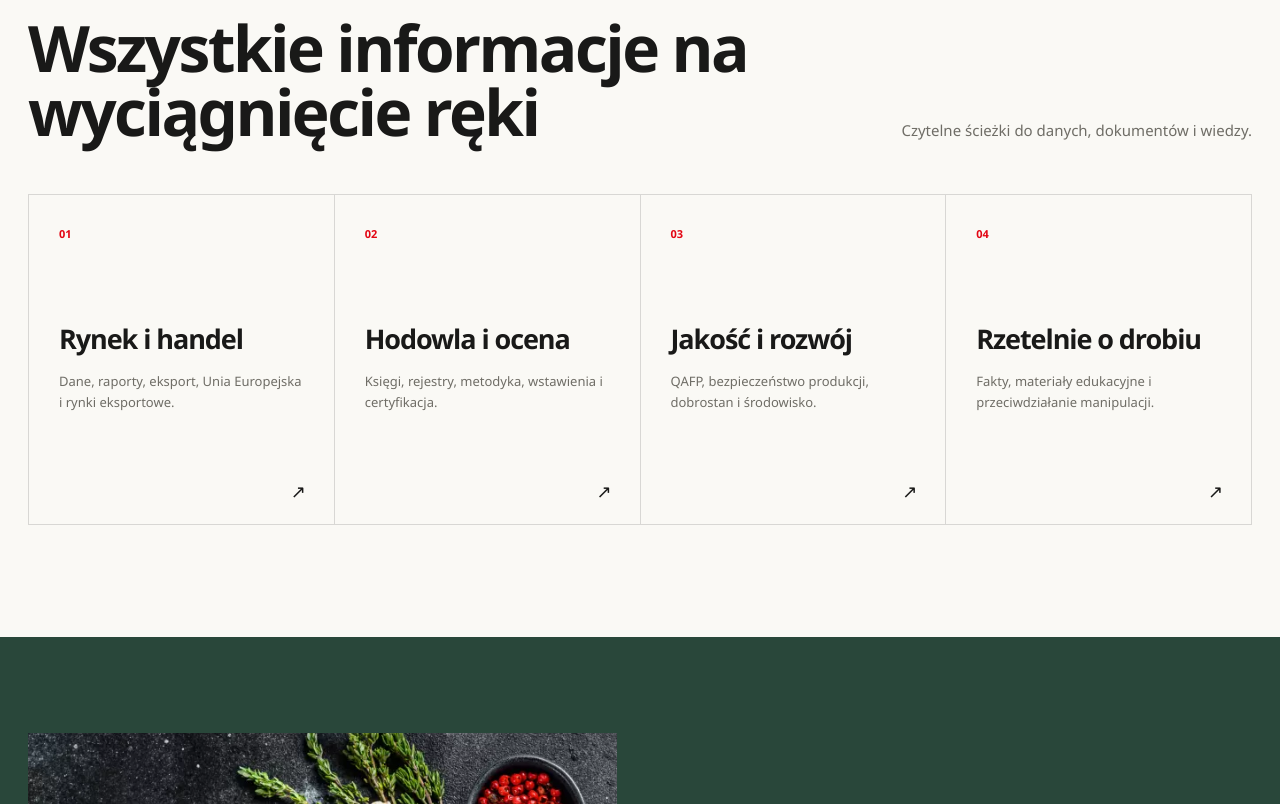
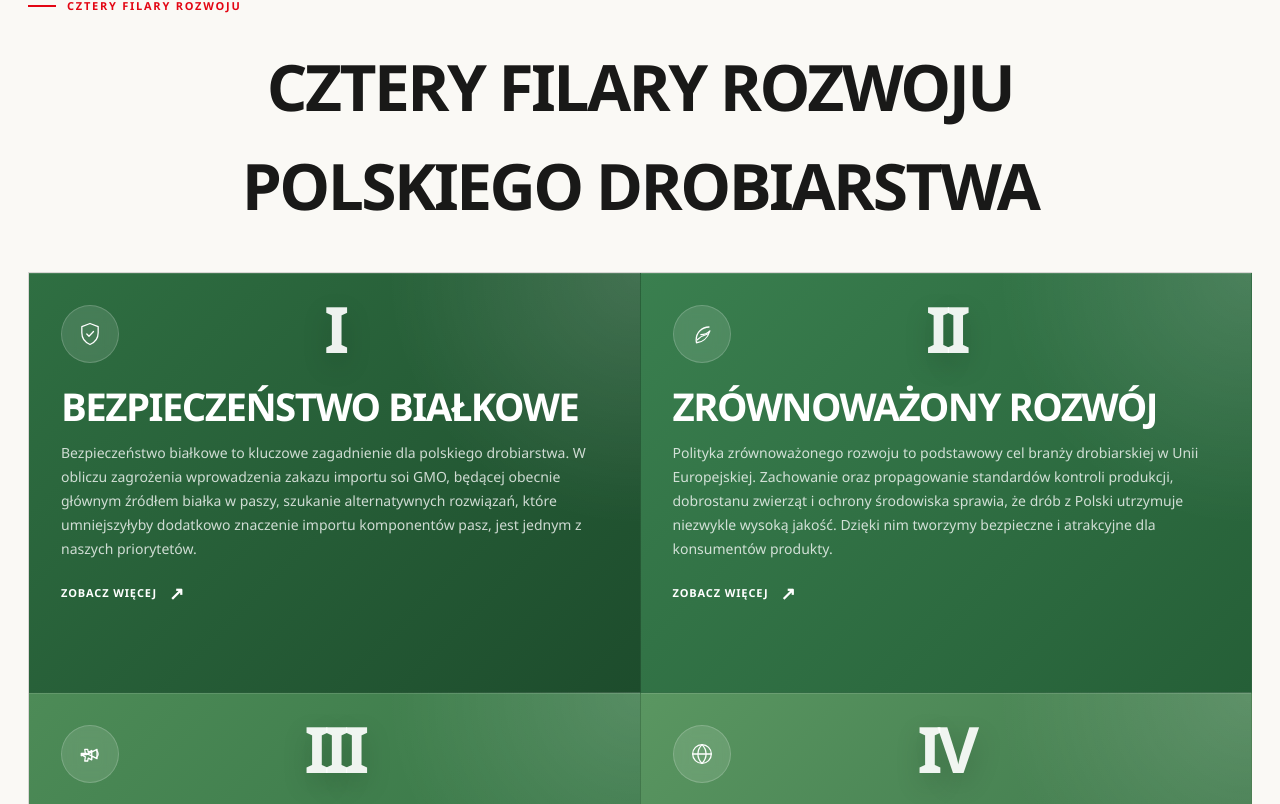
Before and after one commit to lekwetjk/github.io, a Next.js app: page / in a window 1280 px wide. Shown: the part 1156-1960 px from the top of the page. Built offline with nearby package versions, Linux system fonts and the light colour scheme; no server answers.

Commit message:
Update homepage pillars and board details

```diff
--- a/app/components/ArticleBody.tsx
+++ b/app/components/ArticleBody.tsx
@@ -38,15 +38,17 @@ const boardMembers: BoardPerson[] = [
     name: "Tomasz Szulc",
     role: "Wiceprezes Zarządu KRD-IG",
     company: "Krajowa Rada Drobiarstwa – Izba Gospodarcza",
-    address: "",
-    contact: "",
+    address: "ul. Powstańców 19, 86-050 Solec Kujawski",
+    contact: "sekretariat@drobex.com.pl",
+    email: "sekretariat@drobex.com.pl",
   },
   {
     name: "Adam Sojka",
     role: "Wiceprezes Zarządu KRD-IG",
     company: "Krajowa Rada Drobiarstwa – Izba Gospodarcza",
-    address: "",
-    contact: "",
+    address: "ul. Sokołowka 154, 08-110 Siedlce",
+    contact: "sekretariat@drosed.com.pl",
+    email: "sekretariat@drosed.com.pl",
   },
   {
     name: "Władysław Piasecki",
--- a/app/globals.css
+++ b/app/globals.css
@@ -432,6 +432,155 @@ summary:focus-visible {
   line-height: 1.55;
 }
 
+.stats-footnote {
+  margin: 0;
+  padding: 0 0 26px;
+  color: rgba(255, 255, 255, 0.72);
+  font-size: 12px;
+}
+
+.pillars-section {
+  padding: 88px 0 24px;
+}
+
+.pillars-intro.intro-row {
+  display: block;
+  margin-bottom: 36px;
+  text-align: center;
+}
+
+.pillars-intro.intro-row > div {
+  max-width: none;
+}
+
+.pillars-intro h2 {
+  margin: 0 auto;
+}
+
+.pillars-grid {
+  display: grid;
+  grid-template-columns: repeat(2, 1fr);
+  border-top: 1px solid var(--line);
+  border-left: 1px solid var(--line);
+}
+
+.pillar-card {
+  position: relative;
+  min-width: 0;
+  display: flex;
+  flex-direction: column;
+  min-height: 420px;
+  padding: 32px;
+  border-right: 1px solid var(--line);
+  border-bottom: 1px solid var(--line);
+  color: white;
+  background:
+    radial-gradient(circle at top right, rgba(255, 255, 255, 0.14), transparent 34%),
+    linear-gradient(135deg, var(--pillar-from), var(--pillar-to));
+  box-shadow: inset 0 1px 0 rgba(255, 255, 255, 0.12);
+}
+
+.pillar-card-top {
+  display: flex;
+  align-items: flex-start;
+  justify-content: space-between;
+  gap: 16px;
+}
+
+.pillar-number {
+  position: absolute;
+  top: 28px;
+  left: 50%;
+  transform: translateX(-50%);
+  font: 700 clamp(42px, 5vw, 68px)/0.88 "Aptos", "Segoe UI", "Helvetica Neue", Arial, sans-serif;
+  letter-spacing: -0.08em;
+  text-transform: uppercase;
+  color: rgba(255, 255, 255, 0.92);
+  text-shadow: 0 10px 28px rgba(0, 0, 0, 0.18);
+  z-index: 0;
+  pointer-events: none;
+}
+
+.pillar-icon {
+  position: relative;
+  z-index: 1;
+  width: 58px;
+  height: 58px;
+  display: grid;
+  place-items: center;
+  flex: 0 0 auto;
+  border-radius: 50%;
+  background: rgba(255, 255, 255, 0.12);
+  border: 1px solid rgba(255, 255, 255, 0.18);
+  backdrop-filter: blur(8px);
+}
+
+.pillar-icon svg {
+  width: 28px;
+  height: 28px;
+  stroke: white;
+  stroke-width: 2.2;
+  fill: none;
+  stroke-linecap: round;
+  stroke-linejoin: round;
+}
+
+.pillar-card--shield {
+  --pillar-from: #2f6f42;
+  --pillar-to: #1d4c2c;
+}
+
+.pillar-card--leaf {
+  --pillar-from: #3a7f4f;
+  --pillar-to: #255f37;
+}
+
+.pillar-card--megaphone {
+  --pillar-from: #4d8b57;
+  --pillar-to: #2f6e40;
+}
+
+.pillar-card--globe {
+  --pillar-from: #5a9661;
+  --pillar-to: #356f44;
+}
+
+.pillar-card h3 {
+  position: relative;
+  z-index: 1;
+  margin: 24px 0 14px;
+  font: 600 clamp(29px, 3vw, 40px)/1.04 "Aptos", "Segoe UI", "Helvetica Neue", Arial, sans-serif;
+  letter-spacing: -0.04em;
+  text-transform: uppercase;
+}
+
+.pillar-card p {
+  position: relative;
+  z-index: 1;
+  margin: 0;
+  color: rgba(255, 255, 255, 0.78);
+  font-size: 14px;
+  line-height: 1.72;
+}
+
+.pillar-card a {
+  position: relative;
+  z-index: 1;
+  margin-top: 22px;
+  display: inline-flex;
+  align-items: center;
+  gap: 12px;
+  color: white;
+  font-size: 11px;
+  font-weight: 800;
+  text-transform: uppercase;
+  letter-spacing: 0.08em;
+}
+
+.pillar-card a .arrow {
+  color: white;
+}
+
 .pathways,
 .latest-section,
 .content-directory,
@@ -450,6 +599,10 @@ summary:focus-visible {
 .section-intro h2 {
   font-size: clamp(43px, 5vw, 68px);
   line-height: 1;
+}
+
+.pillars-intro h2 span {
+  display: block;
 }
 
 .section-intro > p:not(.eyebrow) {
@@ -2162,6 +2315,7 @@ blockquote {
   }
 
   .pathways,
+  .pillars-section,
   .latest-section,
   .content-directory,
   .library-index,
@@ -2179,6 +2333,7 @@ blockquote {
   }
 
   .pathway-grid,
+  .pillars-grid,
   .latest-grid,
   .directory-grid,
   .archive-grid,
--- a/app/page.tsx
+++ b/app/page.tsx
@@ -2,6 +2,71 @@ import { isTenderPost, knowledgePages, newsPosts } from "./lib/content";
 import { Arrow, PageShell } from "./components/SiteChrome";
 
 const latestNews = newsPosts.filter((post) => !isTenderPost(post)).slice(0, 4);
+
+const romanPillarNumbers = ["I", "II", "III", "IV"];
+
+const developmentPillars = [
+  {
+    icon: "shield",
+    href: "https://krd-ig.com.pl/bezpieczenstwo-bialkowe/",
+    title: "Bezpieczeństwo białkowe",
+    text: "Bezpieczeństwo białkowe to kluczowe zagadnienie dla polskiego drobiarstwa. W obliczu zagrożenia wprowadzenia zakazu importu soi GMO, będącej obecnie głównym źródłem białka w paszy, szukanie alternatywnych rozwiązań, które umniejszyłyby dodatkowo znaczenie importu komponentów pasz, jest jednym z naszych priorytetów.",
+  },
+  {
+    icon: "leaf",
+    href: "https://krd-ig.com.pl/jakosc-i-bezpieczenstwo/",
+    title: "Zrównoważony rozwój",
+    text: "Polityka zrównoważonego rozwoju to podstawowy cel branży drobiarskiej w Unii Europejskiej. Zachowanie oraz propagowanie standardów kontroli produkcji, dobrostanu zwierząt i ochrony środowiska sprawia, że drób z Polski utrzymuje niezwykle wysoką jakość. Dzięki nim tworzymy bezpieczne i atrakcyjne dla konsumentów produkty.",
+  },
+  {
+    icon: "megaphone",
+    href: "https://krd-ig.com.pl/promocja-drobiu/",
+    title: "Wizerunek i promocja",
+    text: "Podaż w branży drobiarskiej bywa nierzadko większa od popytu, a jego spontaniczny wzrost jest mało prawdopodobny. By rozszerzać rynek zbytu potrzeba wspólnej strategii promowania drobiu jako żywności i ochrony wizerunku całej branży. Musimy przekonywać krajowych i zagranicznych konsumentów do zwiększenia spożycia drobiu.",
+  },
+  {
+    icon: "globe",
+    href: "https://krd-ig.com.pl/globalizacja-rynku/",
+    title: "Globalizacja rynku",
+    text: "Polska jest obecnie największym producentem drobiu w UE. Należy także do czołówki eksporterów. Musimy wspólnie szukać nowych rynków zbytu i globalnie promować wysokie europejskie standardy produkcji. Właśnie one są podstawą przewagi konkurencyjnej polskiego drobiu na świecie. Polski drób jest już ceniony w Azji i Afryce.",
+  },
+];
+
+function PillarIcon({ name }: { name: string }) {
+  switch (name) {
+    case "shield":
+      return (
+        <svg viewBox="0 0 48 48" aria-hidden="true">
+          <path d="M24 6 38 11.5V22c0 9.4-6.2 16.8-14 20-7.8-3.2-14-10.6-14-20V11.5L24 6Z" />
+          <path d="m18.5 24 3.8 3.8 7.7-8" />
+        </svg>
+      );
+    case "leaf":
+      return (
+        <svg viewBox="0 0 48 48" aria-hidden="true">
+          <path d="M36 12c-12.2 0-22 9.8-22 22 0 1.7.2 3.4.6 5C24 38.6 33.4 31.8 37.5 18.6 33.8 22.5 28.4 25 22 25" />
+          <path d="M16 34c4.7-4.4 10.3-8.2 18-10" />
+        </svg>
+      );
+    case "megaphone":
+      return (
+        <svg viewBox="0 0 48 48" aria-hidden="true">
+          <path d="M9 25h9l18-9v16l-18-9H9v2l7 4-1 7h5l1-5 6 3V18l-6 3-1-5h-5l1 7-7 4v-2Z" />
+          <path d="M35 18c2 1.2 3 3 3 6s-1 4.8-3 6" />
+        </svg>
+      );
+    case "globe":
+      return (
+        <svg viewBox="0 0 48 48" aria-hidden="true">
+          <circle cx="24" cy="24" r="16" />
+          <path d="M8 24h32" />
+          <path d="M24 8c4.5 4.5 7 9.7 7 16s-2.5 11.5-7 16c-4.5-4.5-7-9.7-7-16s2.5-11.5 7-16Z" />
+        </svg>
+      );
+    default:
+      return null;
+  }
+}
 
 const pathways = [
   {
@@ -60,7 +125,8 @@ export default function Home() {
       </section>
 
       <section className="home-stats" aria-label="Polski drób w liczbach">
-        <div className="shell stats-grid">
+        <div className="shell">
+          <div className="stats-grid">
             <div className="stats-title">
               <p className="eyebrow eyebrow-light">Rynek</p>
               <h2>Polski drób ma światową skalę</h2>
@@ -70,12 +136,48 @@ export default function Home() {
               <p>producent mięsa drobiowego w Unii Europejskiej</p>
             </div>
             <div>
-            <strong>2,4 mln t</strong>
+              <strong>2,4 mln ton*</strong>
               <p>eksportu mięsa i przetworów drobiowych</p>
             </div>
             <div>
-            <strong>6,2 mld €</strong>
+              <strong>6,2 mld €*</strong>
               <p>wartości eksportu drobiu i jego przetworów</p>
+            </div>
+          </div>
+          <p className="stats-footnote">* dane za 2025 r.</p>
+        </div>
+      </section>
+
+      <section className="pillars-section" aria-labelledby="pillars-title">
+        <div className="shell">
+          <div className="section-intro intro-row pillars-intro">
+            <div>
+              <p className="eyebrow">Cztery filary rozwoju</p>
+              <h2 id="pillars-title">
+                <span>CZTERY FILARY ROZWOJU</span>
+                <span>POLSKIEGO DROBIARSTWA</span>
+              </h2>
+            </div>
+          </div>
+          <div className="pillars-grid">
+            {developmentPillars.map((pillar, index) => (
+              <article
+                className={`pillar-card pillar-card--${pillar.icon}`}
+                key={pillar.title}
+              >
+                <div className="pillar-card-top">
+                  <span className="pillar-number">{romanPillarNumbers[index]}</span>
+                  <span className="pillar-icon" aria-hidden="true">
+                    <PillarIcon name={pillar.icon} />
+                  </span>
+                </div>
+                <h3>{pillar.title}</h3>
+                <p>{pillar.text}</p>
+                <a href={pillar.href} target="_blank" rel="noreferrer">
+                  Zobacz więcej <Arrow />
+                </a>
+              </article>
+            ))}
           </div>
         </div>
       </section>
```
Also changed, not shown: app/data/content.json, public/media/news/logo-komisji-europejskiej.svg (added). Lines whose indentation alone changed are shown as unchanged.
